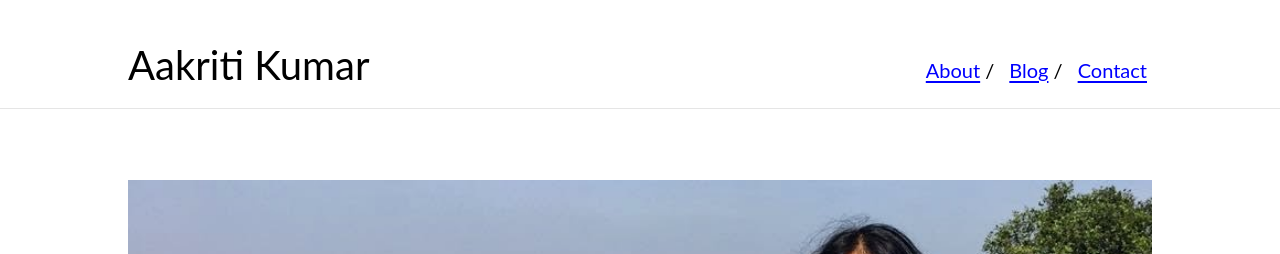
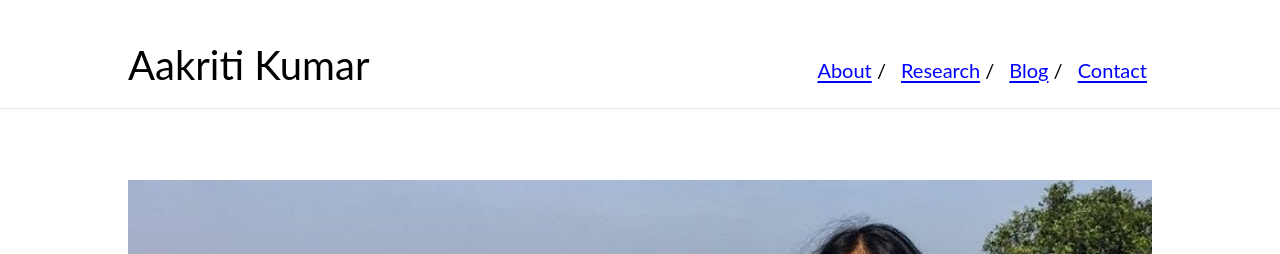
Before and after one commit to aakriti1kumar/aakriti1kumar.github.io, a Jekyll site: the page built from index.md, in a window 1280 px wide. Shown: the top 254 px of the page. Built offline with Jekyll 4.4.1, drawn with Linux system fonts in a browser that asks for light colours; our own code applies the rules of GitHub Pages for plain Markdown files; Markdown is read by kramdown in place of the engine named in the settings.

Commit message:
Uncomment 'Research' link in configuration

```diff
--- a/_config.yml
+++ b/_config.yml
@@ -19,8 +19,8 @@ nav:
    link: "index"
 #  - name: "CV"
 #    link: "CV.pdf"
- # - name: "Projects"
- #   link: "projects"
+ - name: "Research"
+   link: "projects"
  # - name: "Publications"
  #   link: "pubs"
  - name: "Blog"
```
